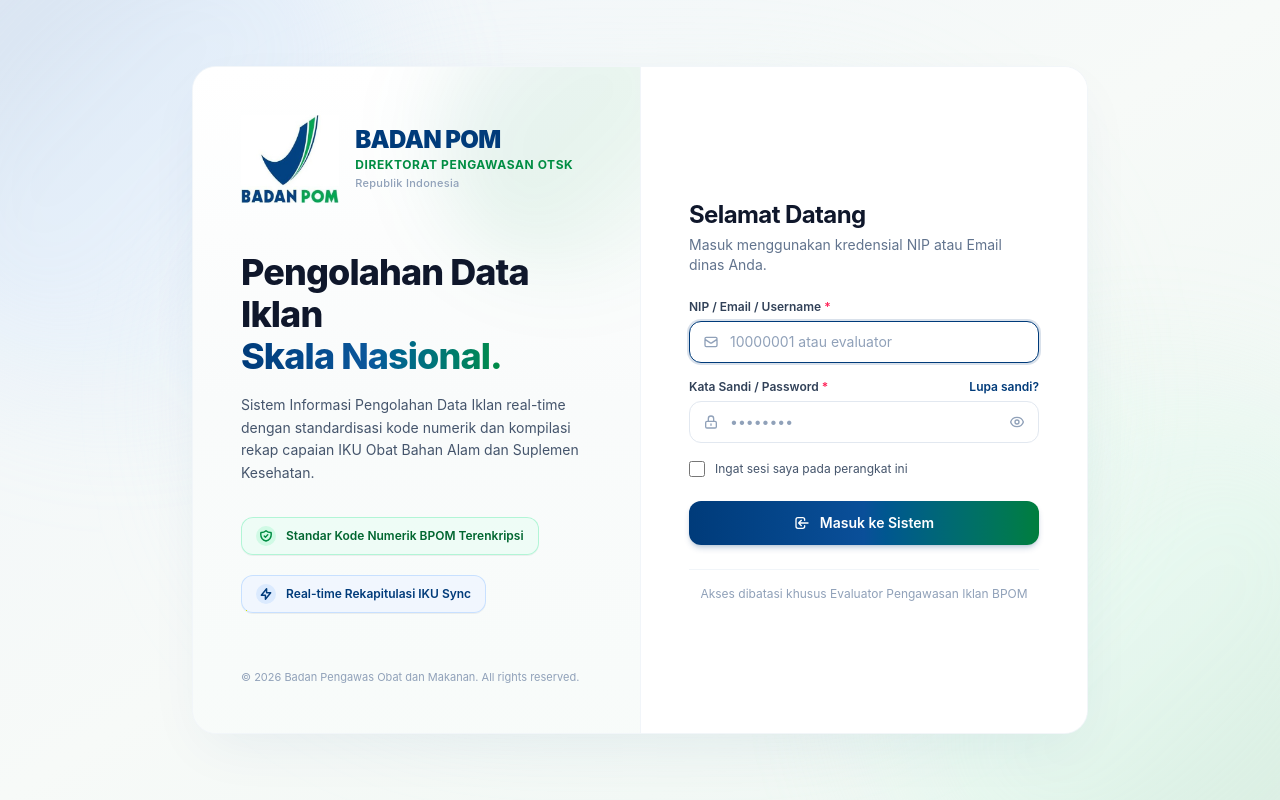
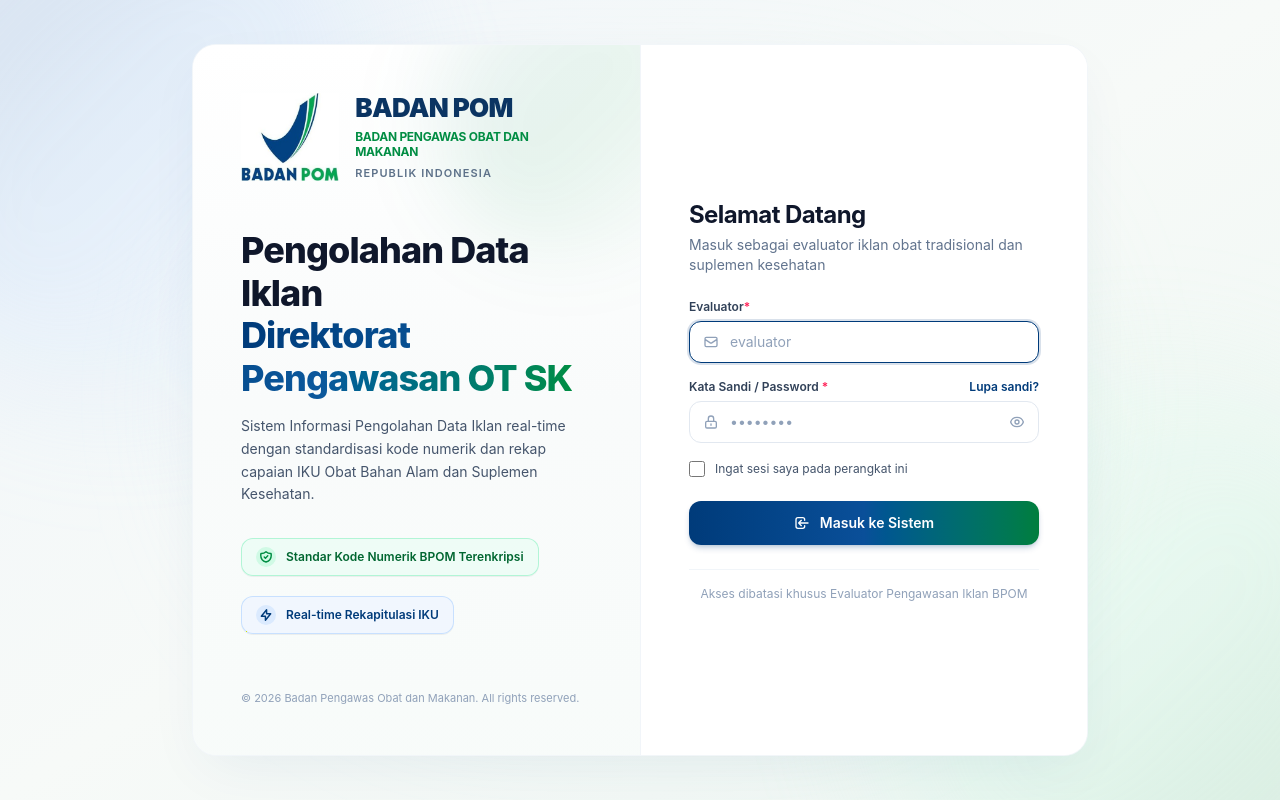
Before and after one commit to trimitanf/Aplikasi-Pengolahan-Data-, a Laravel app: page /login in a window 1280 px wide. Run offline with Laravel 12, Linux system fonts and the light colour scheme; style sheets or scripts are compiled from the project's sources; some web fonts are replaced.

Commit message:
style(auth): align BPOM typography height and multiline hierarchy with logo

```diff
--- a/resources/views/auth/login.blade.php
+++ b/resources/views/auth/login.blade.php
@@ -40,20 +40,26 @@
                 <!-- Top Brand Logo (Frameless, Larger, Clear) & Institution Name -->
                 <div class="flex items-center gap-4">
                     @if (file_exists(public_path('assets/logo-bpom.jpg')))
-                        <img src="{{ asset('assets/logo-bpom.jpg') }}" alt="Logo BPOM" class="h-20 sm:h-22 w-auto object-contain shrink-0">
+                        <img src="{{ asset('assets/logo-bpom.jpg') }}" alt="Logo BPOM" class="h-20 sm:h-[88px] w-auto object-contain shrink-0">
                     @elseif (file_exists(public_path('assets/logo-bpom.jpeg')))
-                        <img src="{{ asset('assets/logo-bpom.jpeg') }}" alt="Logo BPOM" class="h-20 sm:h-22 w-auto object-contain shrink-0">
+                        <img src="{{ asset('assets/logo-bpom.jpeg') }}" alt="Logo BPOM" class="h-20 sm:h-[88px] w-auto object-contain shrink-0">
                     @elseif (file_exists(public_path('assets/BADAN_POM.png')))
-                        <img src="{{ asset('assets/BADAN_POM.png') }}" alt="Logo BPOM" class="h-20 sm:h-22 w-auto object-contain shrink-0">
+                        <img src="{{ asset('assets/BADAN_POM.png') }}" alt="Logo BPOM" class="h-20 sm:h-[88px] w-auto object-contain shrink-0">
                     @else
-                        <div class="h-16 w-16 rounded-2xl bg-[#003B7A] text-white flex items-center justify-center font-bold text-lg tracking-wider shadow-sm">
+                        <div class="h-20 sm:h-[88px] w-20 rounded-2xl bg-[#003B7A] text-white flex items-center justify-center font-bold text-lg tracking-wider shadow-sm">
                             BPOM
                         </div>
                     @endif
-                    <div>
-                        <div class="text-2xl font-black tracking-tight text-[#003B7A] leading-tight">BADAN POM</div>
-                        <p class="text-xs font-bold text-[#008D43] uppercase tracking-wider mt-0.5">Direktorat Pengawasan OTSK</p>
-                        <p class="text-[11px] font-medium text-slate-400 tracking-wide mt-0.5">Republik Indonesia</p>
+                    <div class="h-20 sm:h-[88px] flex flex-col justify-between py-0.5">
+                        <div class="text-2xl sm:text-[26px] font-black tracking-tight text-[#0B3462] leading-none">
+                            BADAN POM
+                        </div>
+                        <div class="text-xs sm:text-[12px] font-bold text-[#008D43] uppercase leading-[1.2] tracking-tight">
+                            BADAN PENGAWAS OBAT DAN<br>MAKANAN
+                        </div>
+                        <div class="text-[10px] sm:text-[11px] font-semibold text-[#5D7189] uppercase tracking-widest leading-none">
+                            REPUBLIK INDONESIA
+                        </div>
                     </div>
                 </div>
 
@@ -61,10 +67,10 @@
                 <div class="mt-10 sm:mt-12">
                     <h1 class="text-3xl sm:text-4xl font-extrabold text-slate-900 tracking-tight leading-[1.18]">
                         Pengolahan Data Iklan<br>
-                        <span class="text-transparent bg-clip-text bg-gradient-to-r from-[#003B7A] via-[#0C589C] to-[#008D43]">Skala Nasional.</span>
+                        <span class="text-transparent bg-clip-text bg-gradient-to-r from-[#003B7A] via-[#0C589C] to-[#008D43]">Direktorat Pengawasan OT SK</span>
                     </h1>
                     <p class="text-xs sm:text-sm text-slate-600 leading-relaxed mt-4 max-w-sm">
-                        Sistem Informasi Pengolahan Data Iklan real-time dengan standardisasi kode numerik dan kompilasi rekap capaian IKU Obat Bahan Alam dan Suplemen Kesehatan.
+                        Sistem Informasi Pengolahan Data Iklan real-time dengan standardisasi kode numerik dan rekap capaian IKU Obat Bahan Alam dan Suplemen Kesehatan.
                     </p>
                 </div>
 
@@ -89,7 +95,7 @@
                                 <path stroke-linecap="round" stroke-linejoin="round" d="M13 10V3L4 14h7v7l9-11h-7z" />
                             </svg>
                         </div>
-                        <span>Real-time Rekapitulasi IKU Sync</span>
+                        <span>Real-time Rekapitulasi IKU</span>
                     </div>
                 </div>
             </div>
@@ -105,7 +111,7 @@
             <div>
                 <!-- Heading -->
                 <h2 class="text-2xl font-bold text-slate-900 tracking-tight">Selamat Datang</h2>
-                <p class="text-xs sm:text-sm text-slate-500 mt-1">Masuk menggunakan kredensial NIP atau Email dinas Anda.</p>
+                <p class="text-xs sm:text-sm text-slate-500 mt-1">Masuk sebagai evaluator iklan obat tradisional dan suplemen kesehatan</p>
 
                 <!-- Session Alert -->
                 @if (session('status'))
@@ -134,7 +140,7 @@
                     <!-- NIP / Email / Username -->
                     <div class="space-y-1.5">
                         <label for="username" class="block text-xs font-semibold text-slate-700">
-                            NIP / Email / Username <span class="text-rose-500">*</span>
+                            Evaluator<span class="text-rose-500">*</span>
                         </label>
                         <div class="relative">
                             <div class="absolute inset-y-0 left-0 pl-3.5 flex items-center pointer-events-none text-slate-400">
@@ -149,7 +155,7 @@
                                 value="{{ old('username') }}"
                                 required
                                 autofocus
-                                placeholder="10000001 atau evaluator"
+                                placeholder="evaluator"
                                 class="block w-full pl-10 pr-3.5 py-2.5 text-sm text-slate-900 rounded-xl border border-slate-200 bg-white placeholder:text-slate-400 focus:border-[#003B7A] focus:ring-2 focus:ring-[#003B7A]/15 focus:outline-none transition {{ $errors->has('username') ? 'border-rose-400 ring-2 ring-rose-500/10' : '' }}"
                             >
                         </div>
```
